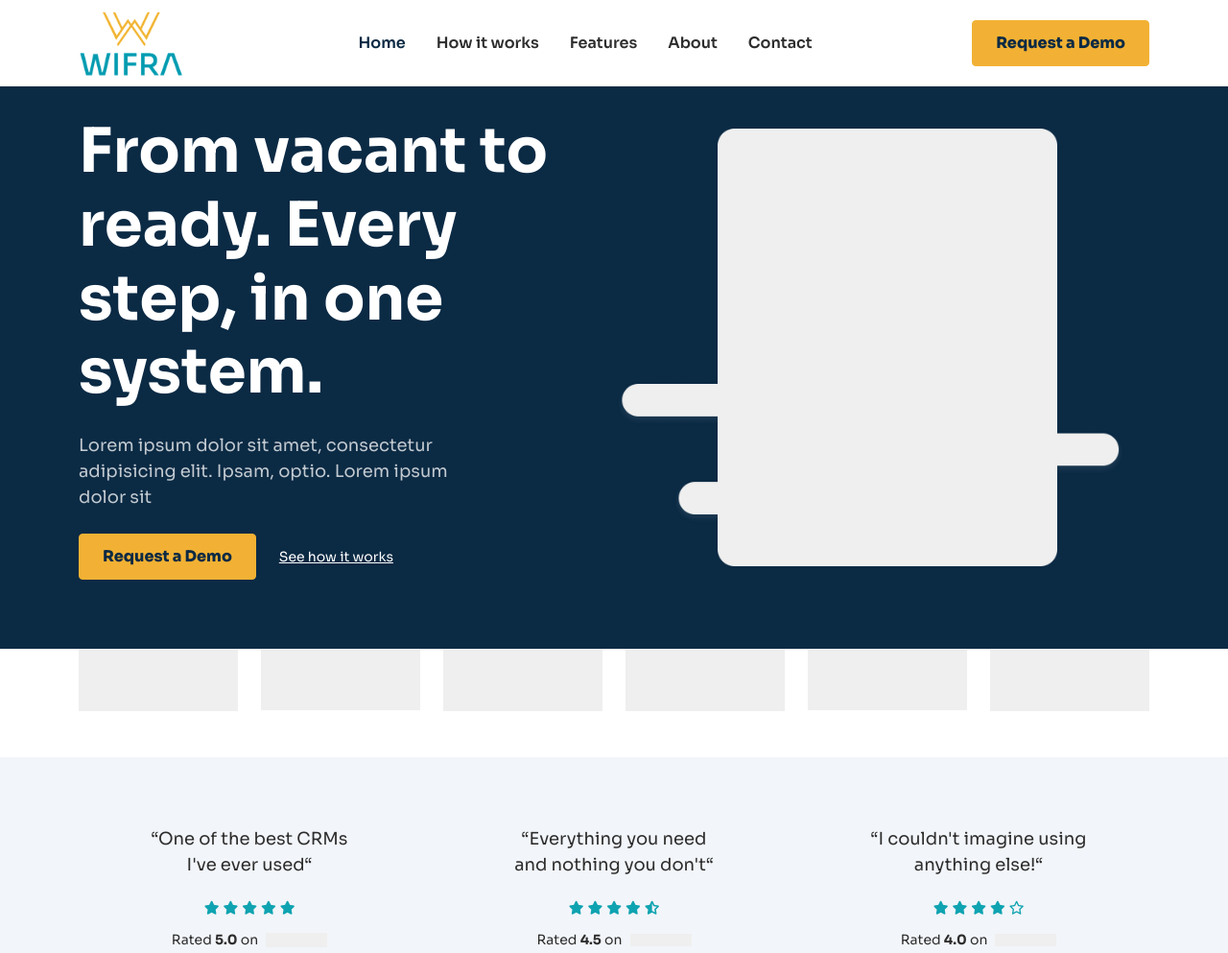
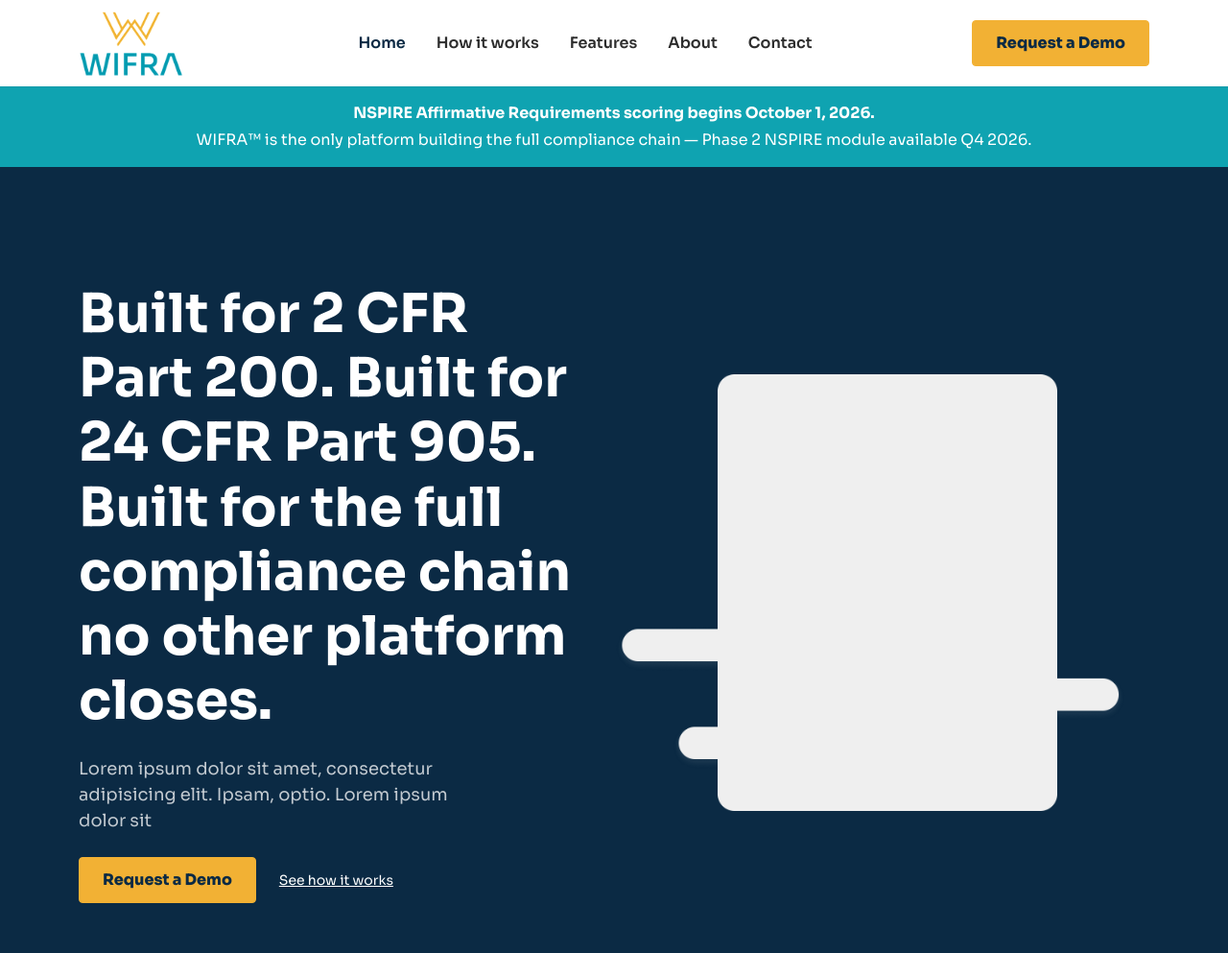
Before and after one commit to titusgitecgroup/wifra-marketing, a website: page index.html in a window 1280 px wide. Shown: the top 993 px of the page at 96% size. Drawn offline with Linux system fonts and the light colour scheme.

Commit message:
header, hero updates

```diff
--- a/assets/scss/layout/_header.scss
+++ b/assets/scss/layout/_header.scss
@@ -9,6 +9,8 @@
 
   & .sticky {
     position: absolute;                        // Absolute positioning for sticky effect
+    top: 0;                                    // Pin to top of header
+    left: 0;                                   // Align to left
     z-index: 999;                              // High z-index to stay above content
     width: 100%;                               // Full width
   }
--- a/assets/scss/pages/crm-landing.scss
+++ b/assets/scss/pages/crm-landing.scss
@@ -8,6 +8,9 @@
 
 // White navbar with brand menu colors
 .header.light {
+  position: relative;
+  padding-top: 90px;
+
   .navbar {
     min-height: 90px;
     max-height: 90px;
@@ -66,6 +69,25 @@
   color: var(--deep-navy);
   font-size: var(--text-base);
   font-weight: var(--font-weight-extrabold);
+}
+
+// Urgency banner — sits directly below the navbar
+.urgency-banner {
+  background-color: var(--brand-teal);
+  color: var(--white);
+  padding: 1rem;
+  text-align: center;
+  position: sticky;
+  top: 90px;
+  z-index: 998;
+
+  p {
+    margin-bottom: 0;
+
+    + p {
+      margin-top: 0.25rem;
+    }
+  }
 }
 
 // Hero section on Deep Navy
--- a/index.html
+++ b/index.html
@@ -77,6 +77,12 @@
                 </div>
             </div>
         </nav>
+
+        <!-- Urgency banner -->
+        <div class="urgency-banner">
+            <p><strong>NSPIRE Affirmative Requirements scoring begins October 1, 2026.</strong></p>
+            <p>WIFRA™ is the only platform building the full compliance chain — Phase 2 NSPIRE module available Q4 2026.</p>
+        </div>
     </header>
     <!-- End header -->
 
@@ -85,7 +91,7 @@
         <div class="container position-relative z-2">
             <div class="row align-items-center justify-content-between gy-4">
                 <div class="col-lg-6 pe-md-4 order-2 order-lg-1 text-center text-lg-start">
-                    <h1 class="display-5 fw-bold mb-4">From vacant to ready. Every step, in one system.</h1>
+                    <h1 class="display-6 fw-bold mb-4">Built for 2 CFR Part 200. Built for 24 CFR Part 905. Built for the full compliance chain no other platform closes.</h1>
                     <div class="lead mb-4 w-lg-75 opacity-75">Lorem ipsum dolor sit amet, consectetur adipisicing elit. Ipsam, optio. Lorem ipsum dolor sit</div>
                     <div class="d-flex flex-column flex-lg-row gap-3 align-items-center gap-4 justify-content-center justify-content-lg-start">
                         <button type="button" class="btn btn-indigo btn-lg request-demo-btn">Request a Demo</button>
```
Also changed, not shown: assets/css/styles.css, assets/css/styles.min.css.
